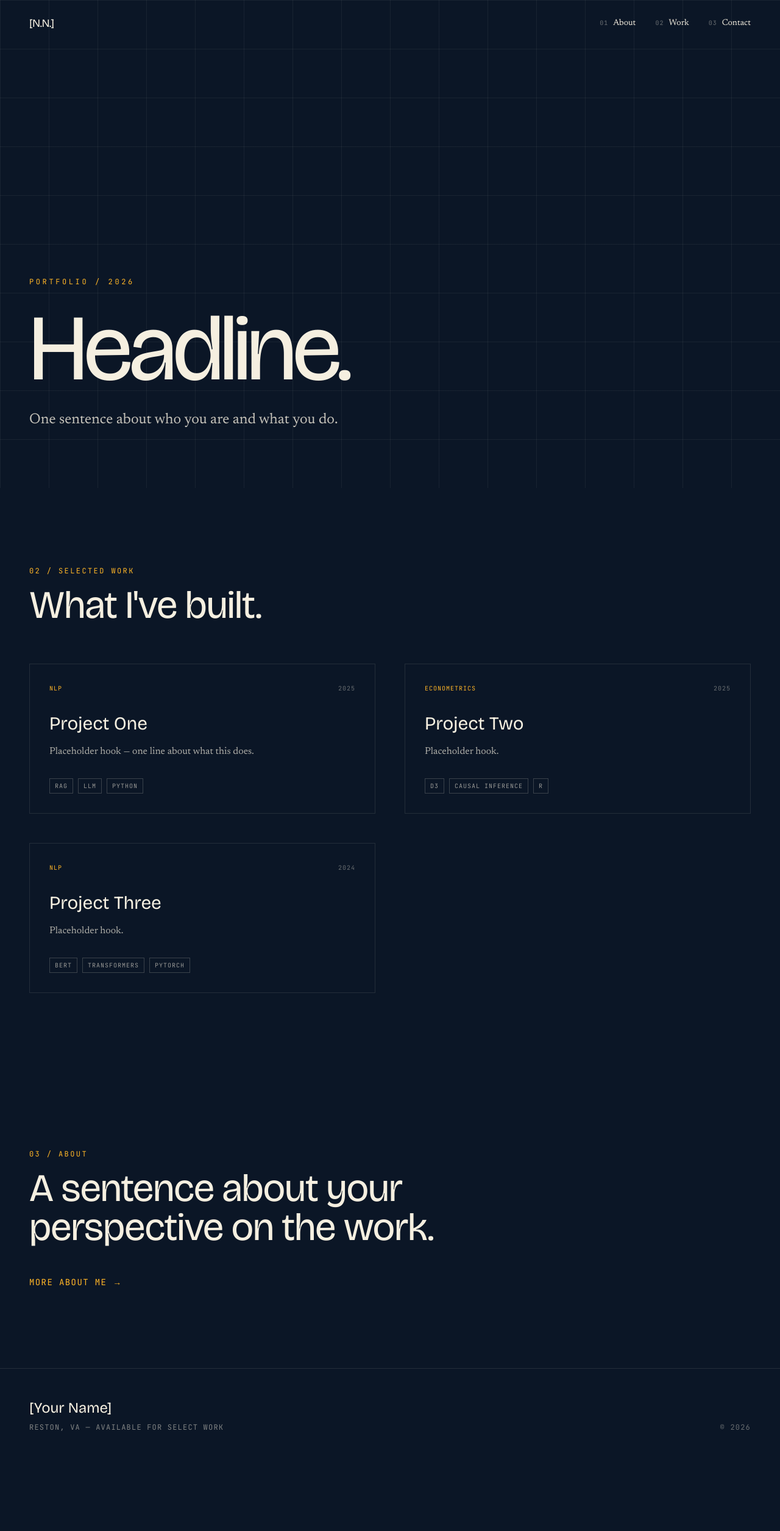
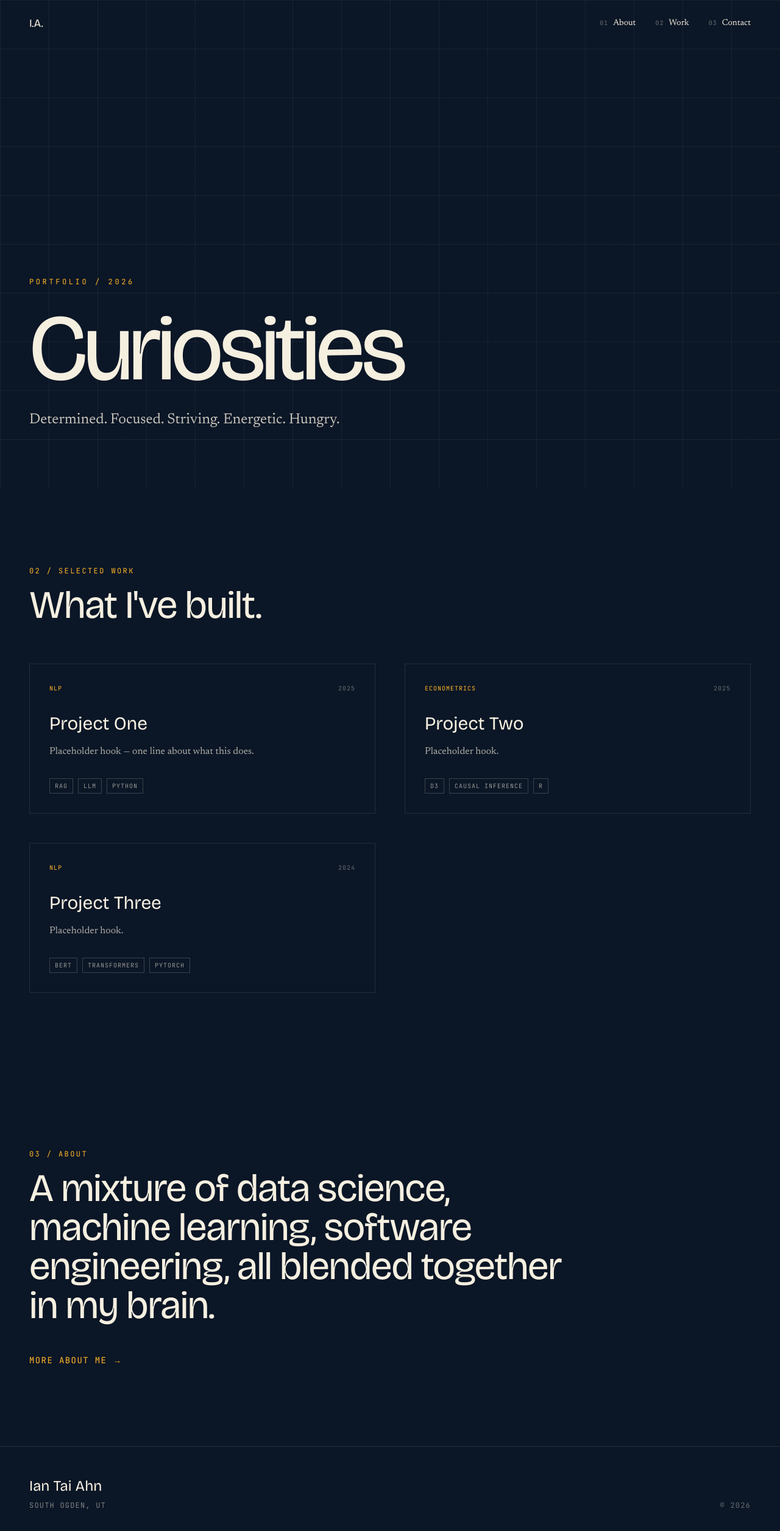
Before and after one commit to IanTaiAhn/portfolio, a Next.js app: page / in a window 1280 px wide. Shown: the top 2510 px of the page at 61% size. Before the commit the page ends 2396 px from the top, so only its background shows below. Built offline with nearby package versions, Linux system fonts and the light colour scheme.

Commit message:
making the portfolio all about me

```diff
--- a/app/about/page.tsx
+++ b/app/about/page.tsx
@@ -1,11 +1,6 @@
 import Nav from "@/components/layout/Nav";
 import Footer from "@/components/layout/Footer";
 
-// ABOUT (/about)
-// Sections to flesh out:
-//   - Story (3–4 sentences, editorial tone)
-//   - Skills as visual cluster (NOT a list — consider radial/orbit/tag-cloud layout)
-//   - Resume download + LinkedIn
 export default function AboutPage() {
   return (
     <main className="relative">
@@ -16,12 +11,11 @@ export default function AboutPage() {
             01 / About
           </p>
           <h1 className="mt-6 font-display text-display-lg text-cream">
-            {/* PLACEHOLDER: About headline */}
             About
           </h1>
-          {/* TODO: Story paragraph */}
-          {/* TODO: Skills cluster component */}
-          {/* TODO: Resume + LinkedIn CTAs */}
+          I'm able to stay focused on multiple problems for prolonged amounts of time.
+          Looking at all of the interests and hobbies I have seem to have one important characteristic. High skill cap.
+          I'm a life-long learner and live for the progression. Progression in software engineering, machine learning, systems, snowboarding, piano, and pretty much any highly technical activity that takes years of dedication to even begin to grasp the fundamentals of.
         </div>
       </section>
       <Footer />
--- a/app/layout.tsx
+++ b/app/layout.tsx
@@ -26,9 +26,9 @@ const mono = JetBrains_Mono({
 
 export const metadata: Metadata = {
   // PLACEHOLDER — replace with real name + tagline
-  title: "[Your Name] — ML / NLP / Econometrics",
+  title: "Ian Tai Ahn — Full Stack / ML / Data Science",
   description:
-    "Portfolio of [Your Name] — selected projects in machine learning, NLP, data science, and econometrics.",
+    "Portfolio of Ian Tai Ahn | curated projects in machine learning, data science, and software.",
 };
 
 export default function RootLayout({
--- a/components/layout/Footer.tsx
+++ b/components/layout/Footer.tsx
@@ -7,11 +7,11 @@ export default function Footer() {
         <div>
           <p className="font-display text-2xl text-cream">
             {/* PLACEHOLDER */}
-            [Your Name]
+            Ian Tai Ahn
           </p>
           <p className="mt-2 font-mono text-xs uppercase tracking-widest text-cream/50">
             {/* PLACEHOLDER tagline / location */}
-            Reston, VA — Available for select work
+            South Ogden, UT
           </p>
         </div>
         <div className="flex flex-col items-start gap-2 md:items-end">
--- a/components/layout/Nav.tsx
+++ b/components/layout/Nav.tsx
@@ -18,7 +18,7 @@ export default function Nav() {
           className="font-display text-lg tracking-tight text-cream hover:text-amber transition-colors"
         >
           {/* PLACEHOLDER: monogram or full name */}
-          [N.N.]
+          I.A.
         </Link>
         <ul className="hidden items-center gap-8 md:flex">
           {links.map((l) => (
--- a/components/sections/AboutPreview.tsx
+++ b/components/sections/AboutPreview.tsx
@@ -12,7 +12,7 @@ export default function AboutPreview() {
         </p>
         <h2 className="mt-4 max-w-4xl font-display text-display-md text-cream">
           {/* PLACEHOLDER: about teaser headline (1 sentence, big) */}
-          A sentence about your perspective on the work.
+          A mixture of data science, machine learning, software engineering, all blended together in my brain.
         </h2>
         <Link
           href="/about"
--- a/components/sections/Hero.tsx
+++ b/components/sections/Hero.tsx
@@ -11,11 +11,11 @@ export default function Hero() {
         </p>
         <h1 className="mt-8 font-display text-display-xl text-cream">
           {/* PLACEHOLDER: animated headline goes here */}
-          Headline.
+          Curiosities
         </h1>
         <p className="mt-8 max-w-2xl font-body text-xl text-cream/80 md:text-2xl">
           {/* PLACEHOLDER: punchy one-liner about who you are */}
-          One sentence about who you are and what you do.
+          Determined. Focused. Striving. Energetic. Hungry.
         </p>
         {/* TODO: CTA "Explore my work" → #projects-preview */}
         {/* TODO: Scroll indicator (animated arrow / line) */}
```
Also changed, not shown: lib/site-config.ts (+6 -6 lines), 2 other files (tests, documents, lock files or other folders).
